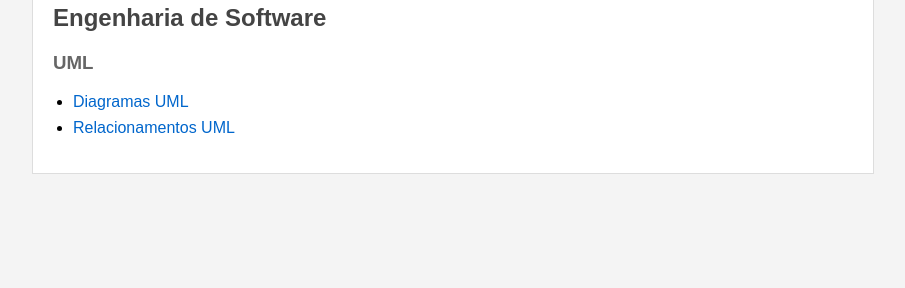
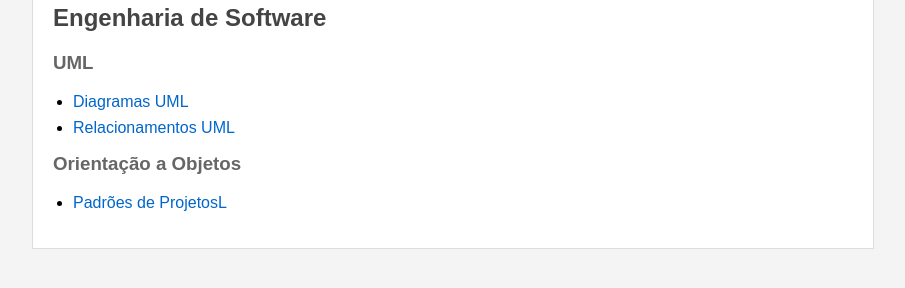
Before and after one commit to charllesdsan/resumos, a plain HTML site: page index.html in a window 1280 px wide. Shown: the part 130-418 px from the top of the page, without its empty margins (187-1092 px from the left). Drawn offline with Linux system fonts and the light colour scheme.

Commit message:
Add section for Object-Oriented Design Patterns

```diff
--- a/index.html
+++ b/index.html
@@ -71,6 +71,15 @@
             </li>
         </ul>
 
+        <h3>Orientação a Objetos</h3>
+        <ul>
+            <li>
+                <a href="engsoftware/OO-design-patterns.html">Padrões de ProjetosL</a>
+            </li>
+        </ul>
+
+
+
     </div>
 
 </body>
```
